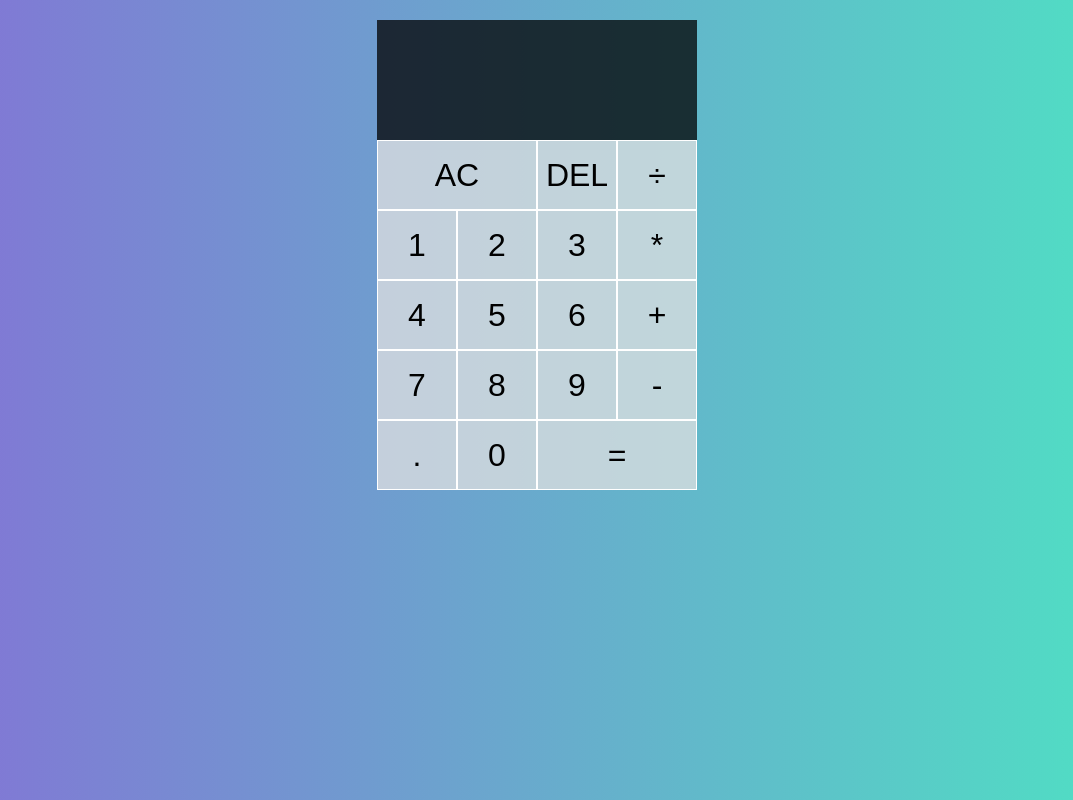
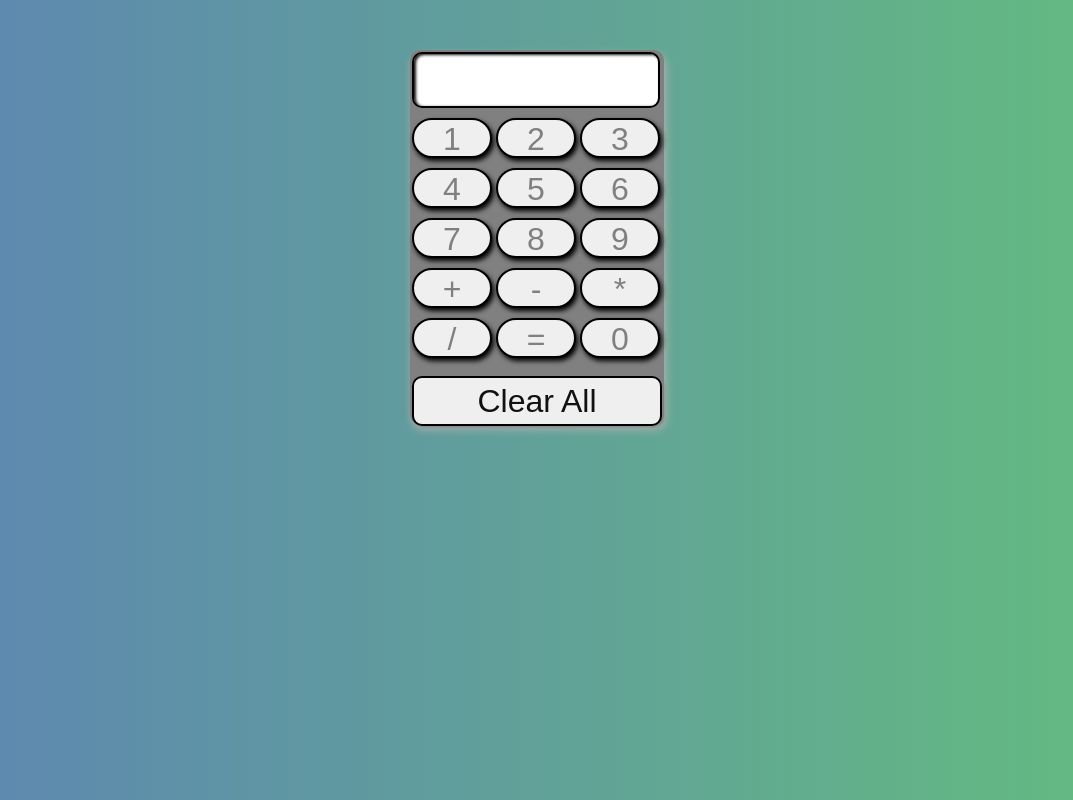
Before and after one commit to UshaKumari89/Simple-Calculator, a plain HTML site: page index.html in a window 1280 px wide. Shown: the whole page, without its empty margins (103-1176 px from the left). Drawn offline with Linux system fonts and the light colour scheme.

Commit message:
project done

```diff
--- a/index.html
+++ b/index.html
@@ -1,37 +1,43 @@
 <!DOCTYPE html>
 <html lang="en">
 <head>
-    <meta charset="UTF-8">
-    <meta http-equiv="X-UA-Compatible" content="IE=edge">
-    <meta name="viewport" content="width=device-width, initial-scale=1.0">
-    <title>Simple Calculator</title>
-    <link rel="stylesheet" href="style.css">
+  <meta charset="UTF-8">
+  <meta name="viewport" content="width=device-width, initial-scale=1.0">
+  <meta http-equiv="X-UA-Compatible" content="ie=edge">
+  <title>Calculator</title>
+  <link href="style.css" rel="stylesheet">
+  <script src="script.js" defer></script>
 </head>
 <body>
-    <div class = "Calculator-grid">
-        <div class = "output">
-            <div class = "preveious-operand"></div>
-            <div class = "current-operand"></div>
-        </div>
-        <button class = "span-two">AC</button>
-        <button >DEL</button>
-        <button >÷</button>
-        <button >1</button>
-        <button >2</button>
-        <button >3</button>
-        <button >*</button>
-        <button >4</button>
-        <button >5</button>
-        <button >6</button>
-        <button >+</button>
-        <button >7</button>
-        <button >8</button>
-        <button >9</button>
-        <button >-</button>
-        <button >.</button>
-        <button >0</button>
-        <button class = "span-two" >=</button>
-</div>
-  <script src="app.js"></script>
+  <div class="calculator-grid">
+    <form name = "form">
+    <input type="text" name = "answer" id = "textStyle">
+
+    <input type="button" value="1" onclick = "form.answer.value += '1'" >
+    <input type="button" value="2" onclick ="form.answer.value += '2'">
+    <input type="button" value="3" onclick ="form.answer.value += '3'">
+
+    <input type="button" value="4" onclick ="form.answer.value += '4'">
+    <input type="button" value="5" onclick ="form.answer.value += '5'">
+    <input type="button" value="6" onclick ="form.answer.value += '6'">
+
+    <input type="button" value="7" onclick ="form.answer.value += '7'">
+    <input type="button" value="8" onclick ="form.answer.value += '8'">
+    <input type="button" value="9" onclick ="form.answer.value += '9'">
+
+    <input type="button" value="+" onclick ="form.answer.value += '+'">
+    <input type="button" value="-" onclick ="form.answer.value += '-'">
+    <input type="button" value="*" onclick ="form.answer.value += '*'">
+
+    <input type="button" value="/" onclick ="form.answer.value += '/'">
+    <input type="button" value="=" onclick ="form.answer.value = eval(form.answer.value)">
+    <input type="button" value="0" onclick ="form.answer.value += '0'">
+
+    <br><br>
+    <input type="button" value=" Clear All " id = "clearAll" onclick = " form.answer.value = ' ' ">
+
+    <br><br>
+    </form>
+  </div>
 </body>
 </html>
--- a/style.css
+++ b/style.css
@@ -1,55 +1,76 @@
-*,
-*::before,
-*::after {
-box-sizing: border-box;
-font-family: sans-serif;
-font-weight: normal;
+body{
+  background-image: linear-gradient(to right, rgb(93, 133, 179) , rgb(100, 189, 126));
 }
-body {
-padding: 0;
-margin: 0;
 
-background-image:linear-gradient(to right, rgb(132, 113, 214) , rgb(77, 228, 195));
-}
-.Calculator-grid{
-    margin-top: 20px;
-    display: grid;
-    justify-content:center ;
-    align-content: center;
-    min-height: 10vh;
-    grid-template-columns: repeat(4, 80px);
-    grid-template-rows: minmax(120px, auto) repeat(5, 70px);
-}
-.Calculator-grid > button{
-    cursor: pointer;
-    font-size: 2rem;
-    border: 1px solid #fff;
-    outline: none;
-    background-color: rgba(225, 225, 225, .75 );
+.calculator-grid{
+  width:250px;
+  height: 370px;
+  background-color: grey;
+  box-shadow:2px 5px 10px rgb(180, 176, 176);
+  border-radius: 10px;
+  margin: auto;
+  margin-top: 50px;
+  border:2px solid grey;
+
 
 }
-.Calculator-grid >  button:hover{
-    background-color: rgba(225, 225, 225, .9 );
+#textStyle{
+  background-color: #fff;
+  border-radius: 10px;
+  -webkit-border-radius: 10px;
+  -moz-border-radius: 10px;
+  -ms-border-radius: 10px;
+  -o-border-radius: 10px;
+  height: 50px;
+  width:240px;
+  margin-top: 0px;
+  color: #111;
+  box-shadow: 2px 1px 3px inset;
+
+
 }
-.output{
-    grid-column: 1/ -1;
-    background-color: rgba(0,0,0,.75);
-    display: flex;
-    align-items: flex-end;
-    justify-content:space-around ;
-    flex-direction: column;
-    padding:10px ;
-    word-wrap: break-word;
-    word-break: break-all;
+#clearAll{
+  width:250px;
+  height:50px;
+  margin-top: 0px;
+  border-radius: 10px;
+  -webkit-border-radius: 10px;
+  -moz-border-radius: 10px;
+  -ms-border-radius: 10px;
+  -o-border-radius: 10px;
+  box-shadow: 2px 1px 3px grey;
+  color:#111;
+
 }
-.output .preveious-operand{
-    color: rgba(225, 225, 225, .75 );
-    font-size:1.5rem ;
+#clearAll:hover{
+  background-color: rgb(212, 203, 203) ;
+  box-shadow: 2px 1px 3px grey inset;
+  color:#fff
 }
-.output .current-operand{
-    color: white;
-    font-size:2.5rem ;
+input{
+  width:80px;
+  margin-top: 10px;
+  height: 40px;
+  box-shadow: 2px 3px 5px black;
+  border-radius: 50px;
+  -webkit-border-radius: 50px;
+  -moz-border-radius: 50px;
+  -ms-border-radius: 50px;
+  -o-border-radius: 50px;
+  font-size: 2rem;
+  border:2px solid black;
+  color:grey;
 }
-.span-two{
-   grid-column: span 2;
+input:hover{
+  background-color: rgb(126, 121, 121);
+  color: #fff;
+  transform: 3s;
+  -webkit-transition:;
+  -moz-transition:;
+  -ms-transition:;
+  -o-transition:;
+  -webkit-transform: 3s;
+  -moz-transform: 3s;
+  -ms-transform: 3s;
+  -o-transform: 3s;
 }
```
Also changed, not shown: app.js (deleted).
